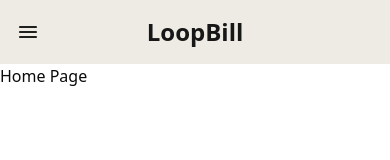
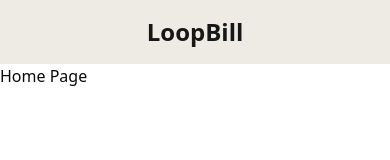
Before and after one commit to vinit-churi/loopbill, a Next.js app: page / in a window 390 px wide. Shown: the top 160 px of the page. Built offline with nearby package versions, Linux system fonts and the light colour scheme.

Commit message:
Refactor Navbar and add mobile menu with Sheet component
Split Navbar into separate Desktop and Mobile views for improved clarity and structure. Integrated a sliding sheet menu for the mobile view, enhancing usability and aligning with modern UI practices.

```diff
--- a/src/components/customer/home/navbar.tsx
+++ b/src/components/customer/home/navbar.tsx
@@ -3,23 +3,23 @@ import {Button} from "@/components/ui/button";
 
 export default function Navbar() {
     return (
-        <nav className="relative top-0 z-50 p-4 flex justify-center items-center md:justify-between md:py-3.5 md:px-8
-        bg-[#edebe4]">
+        <>
+            {/* Desktop View */}
+            <nav
+                className="hidden md:flex relative top-0 z-50 items-center md:justify-between md:py-3.5 md:px-8 bg-[#edebe4]">
+                <Link href="/" className=" text-2xl font-bold text-primary">LoopBill</Link>
+                <div className="items-center space-x-8">
+                    <Link href={{pathname: '/', hash: 'about'}} scroll={true}>About</Link>
+                    <Link href={{pathname: '/', hash: 'pricing'}} scroll={true}>Pricing</Link>
+                    <Link href={{pathname: '/', hash: 'contact'}} scroll={true}>Contact</Link>
+                    <Button className="btn-primary cursor-pointer">Get Started</Button>
+                </div>
+            </nav>
 
-            {/* Mobile Menu */}
-            <button type="button" className="md:hidden absolute start-4 cursor-pointer">
-                <img className="h-6 w-6" src="/menu_24dp_1F1F1F_FILL0_wght400_GRAD0_opsz24.svg" alt="menu"/>
-            </button>
-            <Link href="/" className="md:hidden text-2xl font-bold text-primary">LoopBill</Link>
-
-            {/* Desktop Menu */}
-            <Link href="/" className="hidden md:flex text-2xl font-bold text-primary">LoopBill</Link>
-            <div className="hidden md:flex items-center space-x-8">
-                <Link href={{pathname: '/', hash: 'about'}} scroll={true}>About</Link>
-                <Link href={{pathname: '/', hash: 'pricing'}} scroll={true}>Pricing</Link>
-                <Link href={{pathname: '/', hash: 'contact'}} scroll={true}>Contact</Link>
-                <Button className="btn-primary cursor-pointer">Get Started</Button>
-            </div>
-        </nav>
+            {/* Mobile View */}
+            <nav className="md:hidden relative top-0 z-50 p-4 flex justify-center items-center bg-[#edebe4]">
+                <Link href="/" className="text-2xl font-bold text-primary">LoopBill</Link>
+            </nav>
+        </>
     );
 }
```
Also changed, not shown: 1 other file (tests, documents, lock files or other folders).
